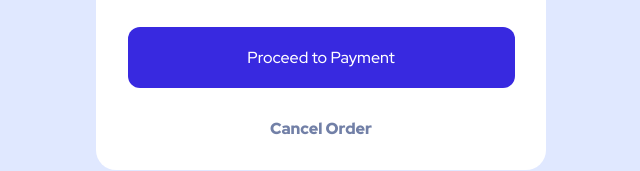
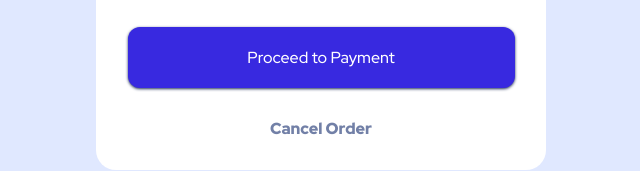
Before and after one commit to vishnuraj-m/Order_summary_component, a plain HTML site: page index.html in a window 1280 px wide. Shown: the part 559-730 px from the top of the page, without its empty margins (319-959 px from the left). Drawn offline with Linux system fonts and the light colour scheme.

Commit message:
box-shadow updated

```diff
--- a/styles.css
+++ b/styles.css
@@ -97,6 +97,7 @@ body {
     border-radius: 12px;
     margin: 30px 0;
     transition: all 0.3s ease;
+    box-shadow: 0 1px 3px hsl(223, 47%, 23%);
 }
 
 .button_proceed a:hover {
```
